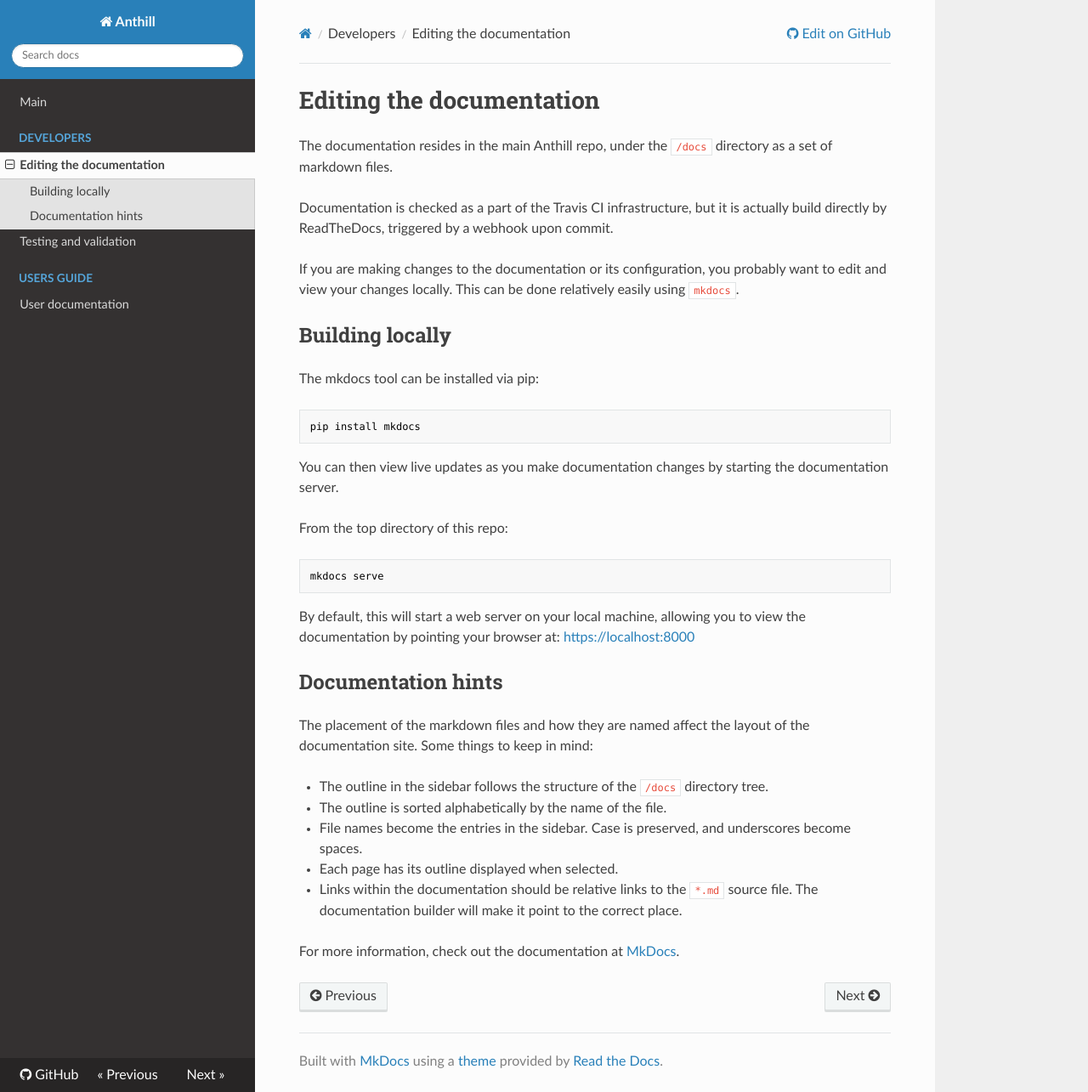
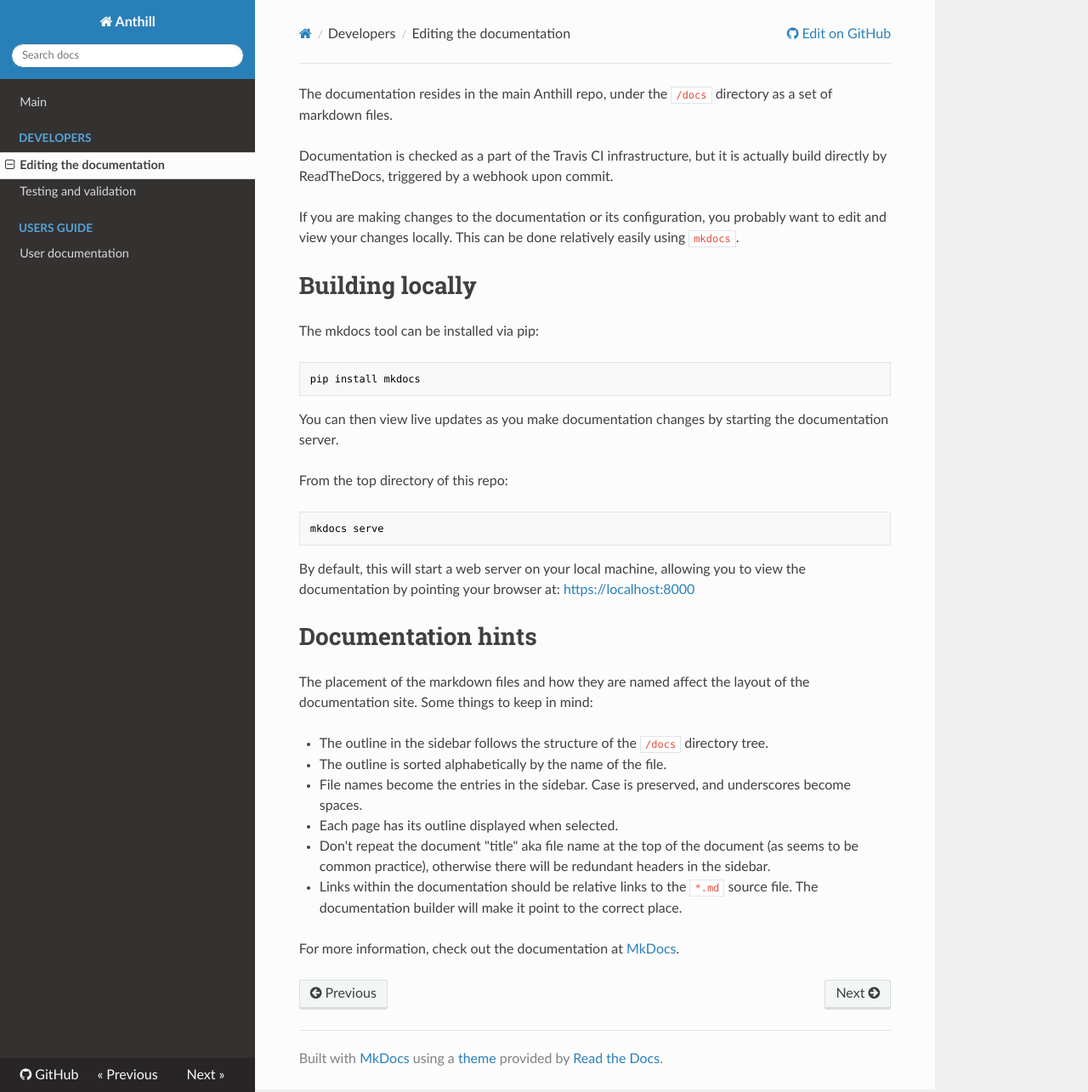
Before and after one commit to gluster/anthill, an MkDocs documentation site: the page built from docs/Developers/Editing_the_documentation.md, in a window 1280 px wide and 1285 px high. Shown: the whole window at 85% size. Built offline with MkDocs 1.6.1, drawn with Linux system fonts in a browser that asks for light colours; nearby versions of some CDN libraries.

Commit message:
Fix document headings/titles for RTD
Signed-off-by: John Strunk <jstrunk@redhat.com>

```diff
--- a/docs/Developers/Editing_the_documentation.md
+++ b/docs/Developers/Editing_the_documentation.md
@@ -1,5 +1,3 @@
-# Editing the documentation
-
 The documentation resides in the main Anthill repo, under the `/docs`
 directory as a set of markdown files.
 
@@ -10,7 +8,7 @@ If you are making changes to the documentation or its configuration, you
 probably want to edit and view your changes locally. This can be done
 relatively easily using `mkdocs`.
 
-## Building locally
+# Building locally
 
 The mkdocs tool can be installed via pip:
 
@@ -31,7 +29,7 @@ By default, this will start a web server on your local machine, allowing you to
 view the documentation by pointing your browser at:
 [https://localhost:8000](https://localhost:8000)
 
-## Documentation hints
+# Documentation hints
 
 The placement of the markdown files and how they are named affect the layout of
 the documentation site. Some things to keep in mind:
@@ -42,6 +40,9 @@ the documentation site. Some things to keep in mind:
 - File names become the entries in the sidebar. Case is preserved, and
   underscores become spaces.
 - Each page has its outline displayed when selected.
+- Don't repeat the document "title" aka file name at the top of the document
+  (as seems to be common practice), otherwise there will be redundant headers
+  in the sidebar.
 - Links within the documentation should be relative links to the `*.md` source
   file. The documentation builder will make it point to the correct place.
 
```
Also changed, not shown: docs/Developers/Testing_and_validation.md (+2 -4 lines).
